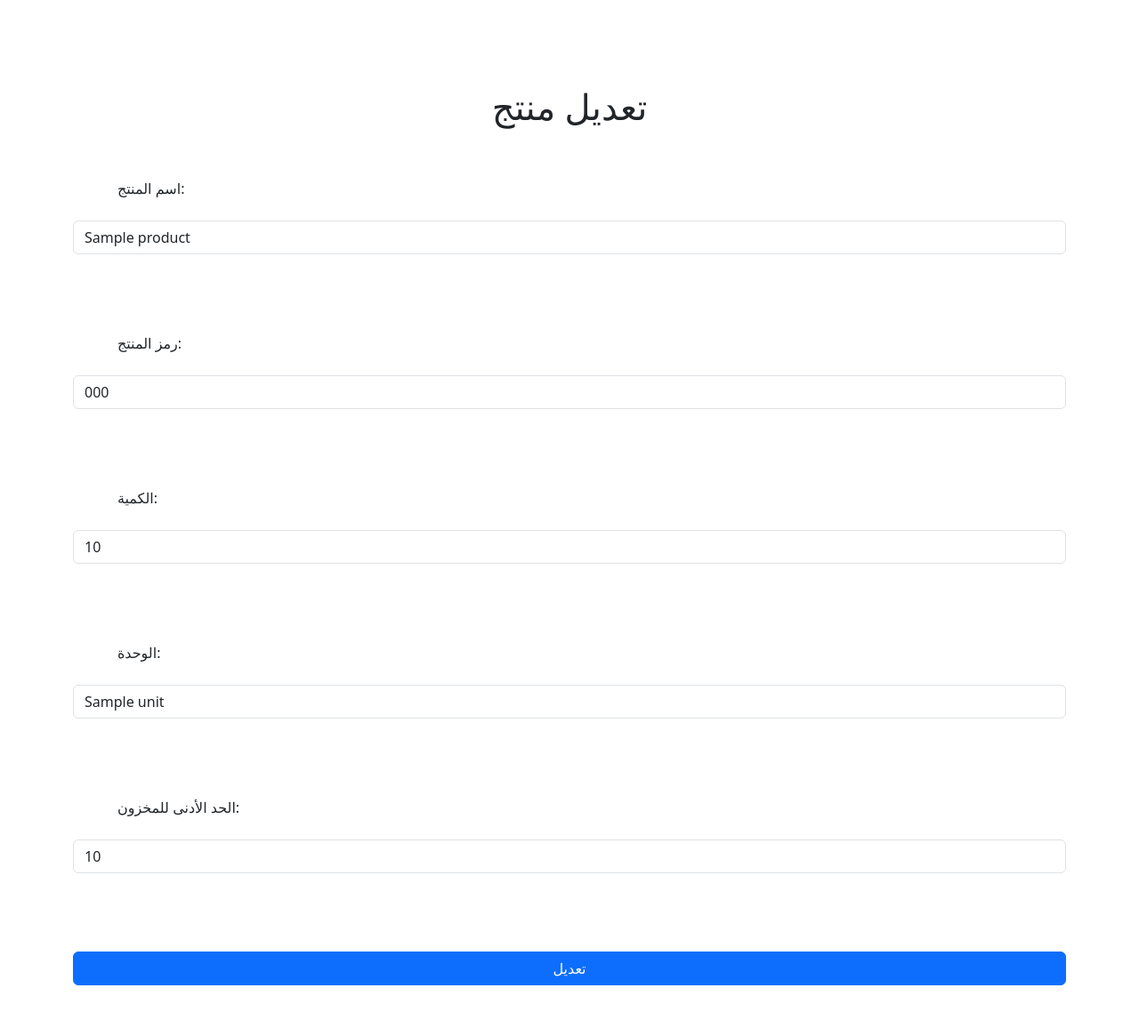
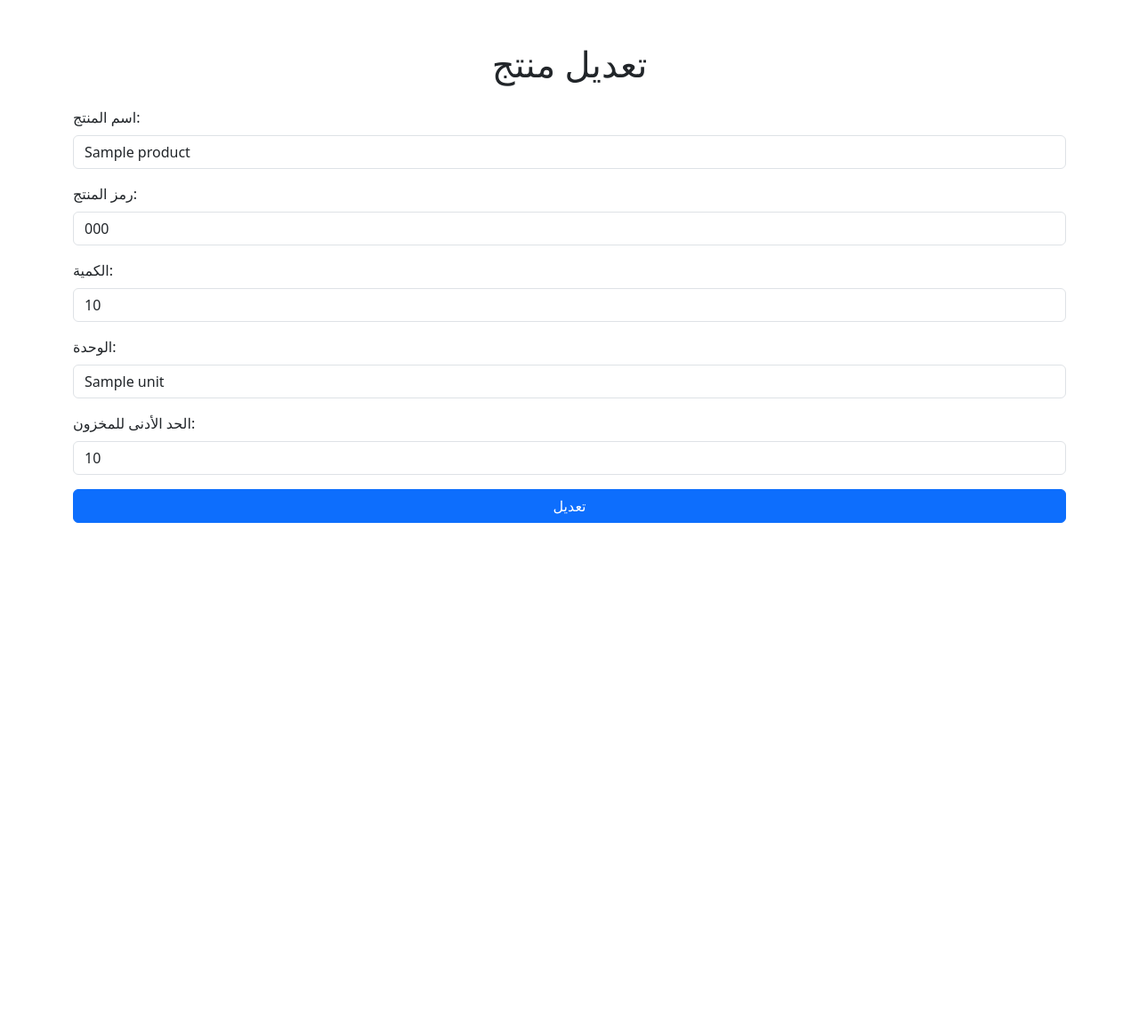
Before and after one commit to abuzain153/myproject, a Django app: template myapp/templates/myapp/edit_product.html in a window 1280 px wide. Shown: the whole page at 89% size. After the commit the page ends 588 px from the top, so only its background shows below. Run offline with Django 5.2, Linux system fonts and the light colour scheme; the template is opened without the code that fills it: most values are stand-ins (such as "Sample title", 1, 10 or a date in 2020).

Commit message:
Update edit_product.html

```diff
--- a/myapp/templates/myapp/edit_product.html
+++ b/myapp/templates/myapp/edit_product.html
@@ -1,61 +1,70 @@
 <!DOCTYPE html>
-<html>
+<html lang="ar">
 <head>
+    <meta charset="UTF-8">
+    <meta name="viewport" content="width=device-width, initial-scale=1.0">
     <title>تعديل منتج</title>
     <link href="https://cdn.jsdelivr.net/npm/bootstrap@5.3.0/dist/css/bootstrap.min.css" rel="stylesheet">
 </head>
 <body>
 
 <div class="container mt-5">
-    <h1 class="text-center">تعديل منتج</h1>
+    <h1 class="text-center mb-4">تعديل منتج</h1>
 
     {% if success %}
-        <div class="alert alert-success">{{ success }}</div>
+        <div class="alert alert-success alert-dismissible fade show" role="alert">
+            {{ success }}
+            <button type="button" class="btn-close" data-bs-dismiss="alert" aria-label="Close"></button>
+        </div>
     {% endif %}
 
     {% if error %}
-        <div class="alert alert-danger">{{ error }}</div>
+        <div class="alert alert-danger alert-dismissible fade show" role="alert">
+            {{ error }}
+            <button type="button" class="btn-close" data-bs-dismiss="alert" aria-label="Close"></button>
+        </div>
     {% endif %}
 
     <form method="post" id="edit-product-form">
         {% csrf_token %}
         <div class="mb-3">
-            <label>اسم المنتج:</label><br>
-            <input type="text" name="product_name" value="{{ product.product_name }}" class="form-control" required><br>
+            <label for="product_name" class="form-label">اسم المنتج:</label>
+            <input type="text" id="product_name" name="product_name" value="{{ product.product_name }}" class="form-control" required>
         </div>
 
         <div class="mb-3">
-            <label>رمز المنتج:</label><br>
-            <input type="text" name="product_code" value="{{ product.product_code }}" class="form-control" required><br>
+            <label for="product_code" class="form-label">رمز المنتج:</label>
+            <input type="text" id="product_code" name="product_code" value="{{ product.product_code }}" class="form-control" required>
         </div>
 
         <div class="mb-3">
-            <label>الكمية:</label><br>
-            <input type="number" name="quantity" value="{{ product.quantity }}" class="form-control" required><br>
+            <label for="quantity" class="form-label">الكمية:</label>
+            <input type="number" id="quantity" name="quantity" value="{{ product.quantity }}" class="form-control" required>
         </div>
 
         <div class="mb-3">
-            <label>الوحدة:</label><br>
-            <input type="text" name="unit" value="{{ product.unit }}" class="form-control" required><br>
+            <label for="unit" class="form-label">الوحدة:</label>
+            <input type="text" id="unit" name="unit" value="{{ product.unit }}" class="form-control" required>
         </div>
 
         <div class="mb-3">
-            <label>الحد الأدنى للمخزون:</label><br>
-            <input type="number" name="min_stock" value="{{ product.min_stock }}" class="form-control" required><br>
+            <label for="min_stock" class="form-label">الحد الأدنى للمخزون:</label>
+            <input type="number" id="min_stock" name="min_stock" value="{{ product.min_stock }}" class="form-control" required>
         </div>
 
         <button type="submit" class="btn btn-primary w-100">تعديل</button>
     </form>
 
-    <div class="error" id="error-message"></div>
+    <div class="text-danger mt-3" id="error-message" style="display: none;"></div>
 </div>
 
+<script src="https://cdn.jsdelivr.net/npm/bootstrap@5.3.0/dist/js/bootstrap.bundle.min.js"></script>
 <script>
     const form = document.getElementById('edit-product-form');
     const errorMessage = document.getElementById('error-message');
 
     form.addEventListener('submit', function(event) {
-        errorMessage.textContent = '';
+        errorMessage.style.display = 'none';
         let hasError = false;
 
         // تحقق من صحة البيانات
@@ -67,6 +76,7 @@
 
         if (!productName || !productCode || !quantity || !unit || !minStock) {
             errorMessage.textContent = 'يرجى ملء جميع الحقول.';
+            errorMessage.style.display = 'block';
             hasError = true;
         }
 
```
Lines whose indentation alone changed are shown as unchanged.
